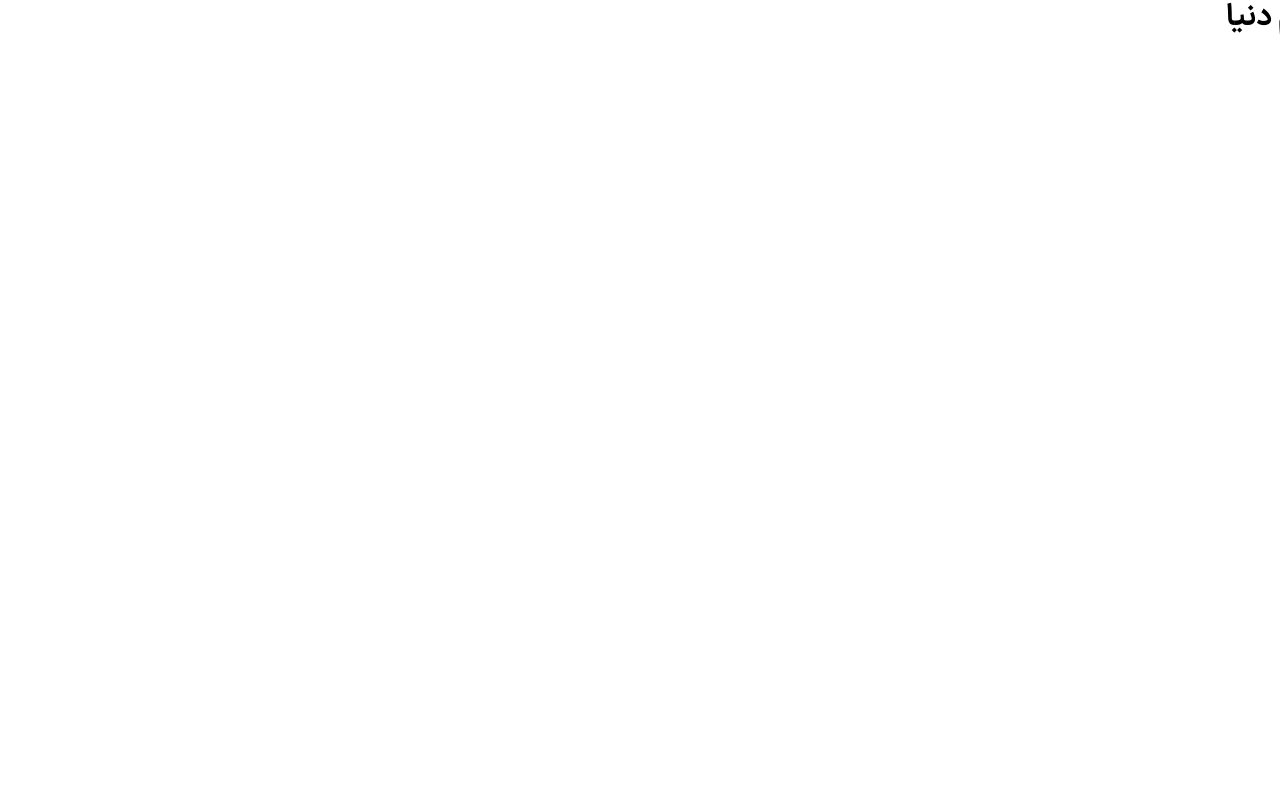
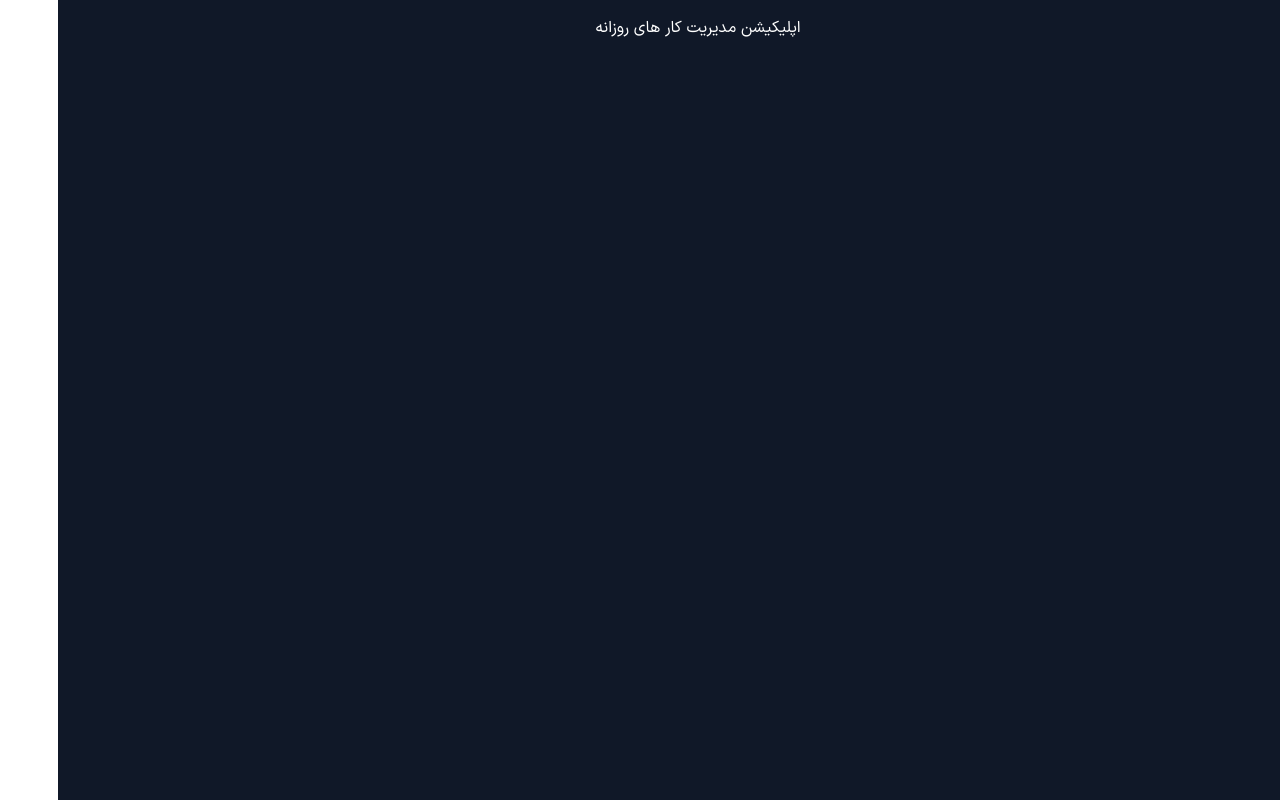
Before and after one commit to tavakoli-m/todo-react, a React (Vite) app: page / in a window 1280 px wide. Built offline with nearby package versions, Linux system fonts and the light colour scheme.

Commit message:
feat header component

```diff
--- a/src/App.tsx
+++ b/src/App.tsx
@@ -1,10 +1,12 @@
+import Header from "./components/Header.tsx";
+
 const App = () => {
     return (
-        <>
-            <h1 className="text-3xl font-bold">
-                سلام دنیا
-            </h1>
-        </>
+        <div className={"h-screen w-screen bg-gray-900"}>
+            <div className={"container mx-auto pt-4"}>
+                <Header />
+            </div>
+        </div>
     )
 }
 
--- /dev/null
+++ b/src/components/Header.tsx
@@ -0,0 +1,11 @@
+const Header = () => {
+    return (
+        <header>
+            <h1 className={"text-white block text-center"}>
+                اپلیکیشن مدیریت کار های روزانه
+            </h1>
+        </header>
+    )
+}
+
+export default Header;
```
